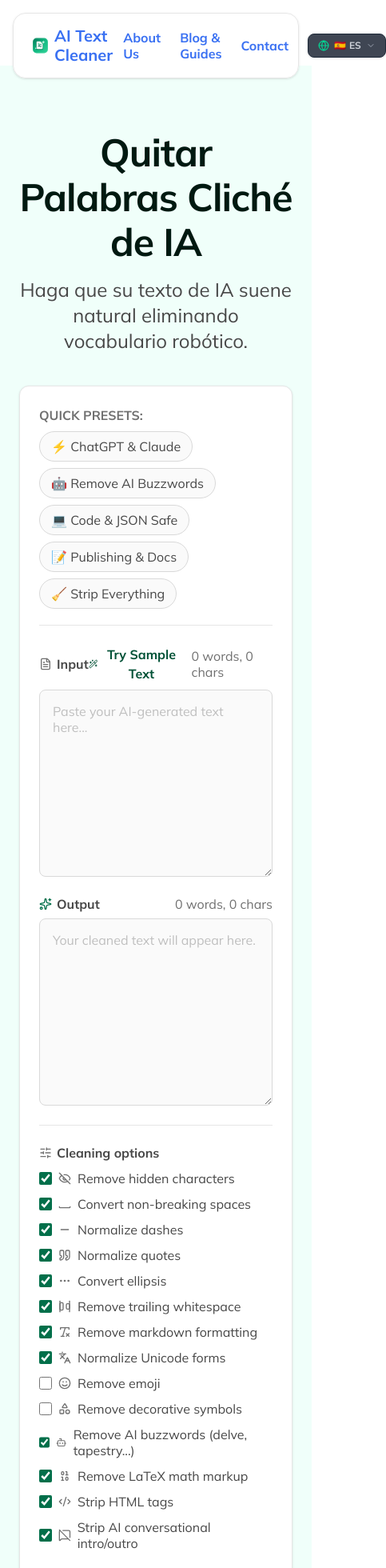
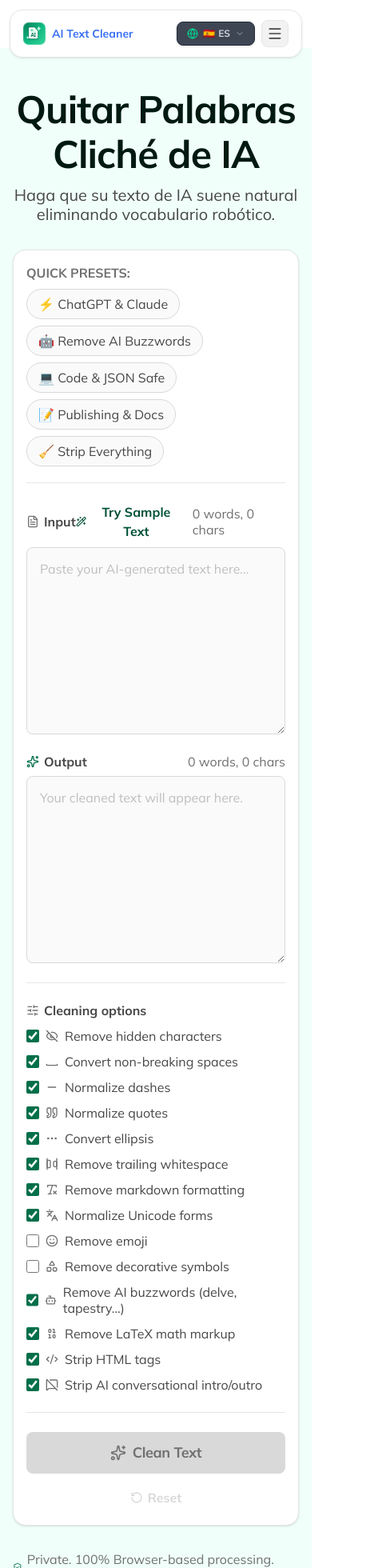
Before and after one commit to inaamilyas/ai-text-cleaner, a Next.js app: page /es/remove-ai-words in a window 390 px wide. Shown: the top 1960 px of the page at 80% size, 483 px wide, since content can reach past the window. Built offline with nearby package versions, Linux system fonts and the light colour scheme.

Commit message:
style: enhance mobile responsiveness across Navbar, Hero, and Footer layouts

```diff
--- a/src/components/Footer.tsx
+++ b/src/components/Footer.tsx
@@ -27,8 +27,8 @@ const companyLinks = [
 export default function Footer() {
   return (
     <footer className="border-t border-neutral-200 bg-neutral-50">
-      <div className="container mx-auto flex flex-col gap-10 px-6 py-12">
-        <div className="grid gap-8 sm:grid-cols-2 lg:grid-cols-4">
+      <div className="container mx-auto flex flex-col gap-8 sm:gap-10 px-4 sm:px-6 py-8 sm:py-12">
+        <div className="grid gap-8 grid-cols-1 sm:grid-cols-2 lg:grid-cols-4">
           <div className="flex flex-col gap-3">
             <Link
               href="/"
--- a/src/components/Hero.tsx
+++ b/src/components/Hero.tsx
@@ -206,10 +206,10 @@ export default function Hero({ heading, subheading, initialOptions }: HeroProps
 
   return (
     <section className="bg-primary-0">
-      <div className="container mx-auto flex flex-col items-center gap-10 px-6 py-20">
-        <div className="flex max-w-2xl flex-col items-center gap-4 text-center">
-          <h1>{heading ?? "Paste AI text. Get clean text."}</h1>
-          <p className="text-body-lg text-neutral-700">
+      <div className="container mx-auto flex flex-col items-center gap-8 sm:gap-10 px-4 sm:px-6 py-12 sm:py-20">
+        <div className="flex max-w-2xl flex-col items-center gap-3 sm:gap-4 text-center">
+          <h1 className="text-3xl sm:text-h1">{heading ?? "Paste AI text. Get clean text."}</h1>
+          <p className="text-body-md sm:text-body-lg text-neutral-700">
             {subheading ??
               "Remove invisible characters, unwanted formatting, AI cliché buzzwords (delve, tapestry), Markdown artifacts, and AI text quirks instantly."}
           </p>
@@ -217,7 +217,7 @@ export default function Hero({ heading, subheading, initialOptions }: HeroProps
 
         <form
           onSubmit={handleSubmit(onSubmit)}
-          className="w-full max-w-5xl rounded-xl border border-neutral-200 bg-neutral-50 p-6 sm:p-8 shadow-sm"
+          className="w-full max-w-5xl rounded-2xl border border-neutral-200 bg-neutral-50 p-4 sm:p-8 shadow-sm"
         >
           {/* Quick Presets Bar */}
           <div className="mb-6 flex flex-wrap items-center gap-2 border-b border-neutral-200 pb-5">
@@ -391,11 +391,11 @@ export default function Hero({ heading, subheading, initialOptions }: HeroProps
             </div>
           ) : null}
 
-          <div className="mt-6 flex flex-wrap items-center gap-4 border-t border-neutral-200 pt-6">
+          <div className="mt-6 flex flex-col sm:flex-row flex-wrap items-center gap-3 sm:gap-4 border-t border-neutral-200 pt-6">
             <button
               type="submit"
               disabled={!hasText}
-              className="flex cursor-pointer items-center gap-2 rounded-lg bg-primary-600 px-8 py-4 text-button text-neutral-50 transition-colors duration-200 hover:bg-primary-700 focus-visible:outline-2 focus-visible:outline-offset-2 focus-visible:outline-primary-600 disabled:cursor-not-allowed disabled:bg-neutral-300 disabled:text-neutral-500"
+              className="w-full sm:w-auto flex cursor-pointer items-center justify-center gap-2 rounded-lg bg-primary-600 px-8 py-3.5 sm:py-4 text-button text-neutral-50 transition-colors duration-200 hover:bg-primary-700 focus-visible:outline-2 focus-visible:outline-offset-2 focus-visible:outline-primary-600 disabled:cursor-not-allowed disabled:bg-neutral-300 disabled:text-neutral-500"
             >
               <Sparkles className="h-5 w-5" aria-hidden="true" />
               Clean Text
@@ -405,7 +405,7 @@ export default function Hero({ heading, subheading, initialOptions }: HeroProps
                 <button
                   type="button"
                   onClick={handleCopy}
-                  className="flex cursor-pointer items-center gap-2 rounded-lg border border-neutral-300 px-8 py-4 text-button text-neutral-900 transition-colors duration-200 hover:bg-neutral-100 focus-visible:outline-2 focus-visible:outline-offset-2 focus-visible:outline-primary-600"
+                  className="w-full sm:w-auto flex cursor-pointer items-center justify-center gap-2 rounded-lg border border-neutral-300 px-8 py-3.5 sm:py-4 text-button text-neutral-900 transition-colors duration-200 hover:bg-neutral-100 focus-visible:outline-2 focus-visible:outline-offset-2 focus-visible:outline-primary-600"
                 >
                   {copied ? (
                     <Check className="h-5 w-5 text-primary-600" aria-hidden="true" />
@@ -417,7 +417,7 @@ export default function Hero({ heading, subheading, initialOptions }: HeroProps
                 <button
                   type="button"
                   onClick={handleDownload}
-                  className="flex cursor-pointer items-center gap-2 rounded-lg border border-neutral-300 px-6 py-4 text-button text-neutral-700 transition-colors duration-200 hover:bg-neutral-100"
+                  className="w-full sm:w-auto flex cursor-pointer items-center justify-center gap-2 rounded-lg border border-neutral-300 px-6 py-3.5 sm:py-4 text-button text-neutral-700 transition-colors duration-200 hover:bg-neutral-100"
                 >
                   <Download className="h-5 w-5" aria-hidden="true" />
                   Download .txt
@@ -428,7 +428,7 @@ export default function Hero({ heading, subheading, initialOptions }: HeroProps
               type="button"
               onClick={handleReset}
               disabled={!hasText && !result}
-              className="flex cursor-pointer items-center gap-1.5 text-body-sm font-bold text-neutral-600 transition-colors duration-200 hover:text-primary-600 disabled:cursor-not-allowed disabled:text-neutral-300"
+              className="w-full sm:w-auto flex cursor-pointer items-center justify-center gap-1.5 py-2 text-body-sm font-bold text-neutral-600 transition-colors duration-200 hover:text-primary-600 disabled:cursor-not-allowed disabled:text-neutral-300"
             >
               <RotateCcw className="h-4 w-4" aria-hidden="true" />
               Reset
--- a/src/components/Navbar.tsx
+++ b/src/components/Navbar.tsx
@@ -1,4 +1,8 @@
+'use client';
+
+import { useState } from "react";
 import Link from "next/link";
+import { Menu, X } from "lucide-react";
 import Logo from "@/components/Logo";
 import LanguageSelector from "@/components/LanguageSelector";
 
@@ -9,17 +13,23 @@ const navLinks = [
 ];
 
 export default function Navbar() {
+  const [mobileMenuOpen, setMobileMenuOpen] = useState(false);
+
   return (
-    <header className="sticky top-4 z-20 px-4">
-      <div className="container mx-auto flex items-center justify-between rounded-2xl border border-neutral-200 bg-neutral-50/95 px-6 py-4 backdrop-blur-sm shadow-sm">
+    <header className="sticky top-3 z-30 px-3 sm:px-6">
+      <div className="container mx-auto rounded-2xl border border-neutral-200 bg-neutral-50/95 px-4 py-3 sm:px-6 sm:py-4 backdrop-blur-md shadow-sm transition-all">
+        <div className="flex items-center justify-between">
+          {/* Logo Brand */}
           <Link
             href="/"
-          className="flex items-center gap-2 text-body-md font-bold text-primary-900 no-underline"
+            className="flex items-center gap-2 text-sm sm:text-body-md font-bold text-primary-900 no-underline"
           >
-          <Logo className="h-8 w-8" />
-          AI Text Cleaner
+            <Logo className="h-7 w-7 sm:h-8 sm:w-8 shrink-0" />
+            <span className="truncate">AI Text Cleaner</span>
           </Link>
-        <nav className="flex items-center gap-6 sm:gap-8">
+
+          {/* Desktop Navigation Links + Language Selector */}
+          <nav className="hidden md:flex items-center gap-6 lg:gap-8">
             {navLinks.map((link) => (
               <Link
                 key={link.href}
@@ -31,6 +41,36 @@ export default function Navbar() {
             ))}
             <LanguageSelector />
           </nav>
+
+          {/* Mobile Right Controls (Language Selector + Hamburger Button) */}
+          <div className="flex md:hidden items-center gap-2">
+            <LanguageSelector />
+            <button
+              type="button"
+              onClick={() => setMobileMenuOpen(!mobileMenuOpen)}
+              className="p-1.5 rounded-lg border border-neutral-200 bg-neutral-100 text-neutral-700 hover:bg-neutral-200 transition-colors focus:outline-none focus:ring-2 focus:ring-primary-500/40"
+              aria-label="Toggle Navigation Menu"
+            >
+              {mobileMenuOpen ? <X className="h-5 w-5" /> : <Menu className="h-5 w-5" />}
+            </button>
+          </div>
+        </div>
+
+        {/* Collapsible Mobile Drawer Navigation */}
+        {mobileMenuOpen && (
+          <nav className="mt-3 flex flex-col gap-3 border-t border-neutral-200 pt-3 md:hidden animate-in fade-in slide-in-from-top-2 duration-200">
+            {navLinks.map((link) => (
+              <Link
+                key={link.href}
+                href={link.href}
+                onClick={() => setMobileMenuOpen(false)}
+                className="rounded-lg px-3 py-2 text-body-sm font-bold text-neutral-700 hover:bg-primary-50 hover:text-primary-600 transition-colors"
+              >
+                {link.label}
+              </Link>
+            ))}
+          </nav>
+        )}
       </div>
     </header>
   );
```
Lines whose indentation alone changed are shown as unchanged.
